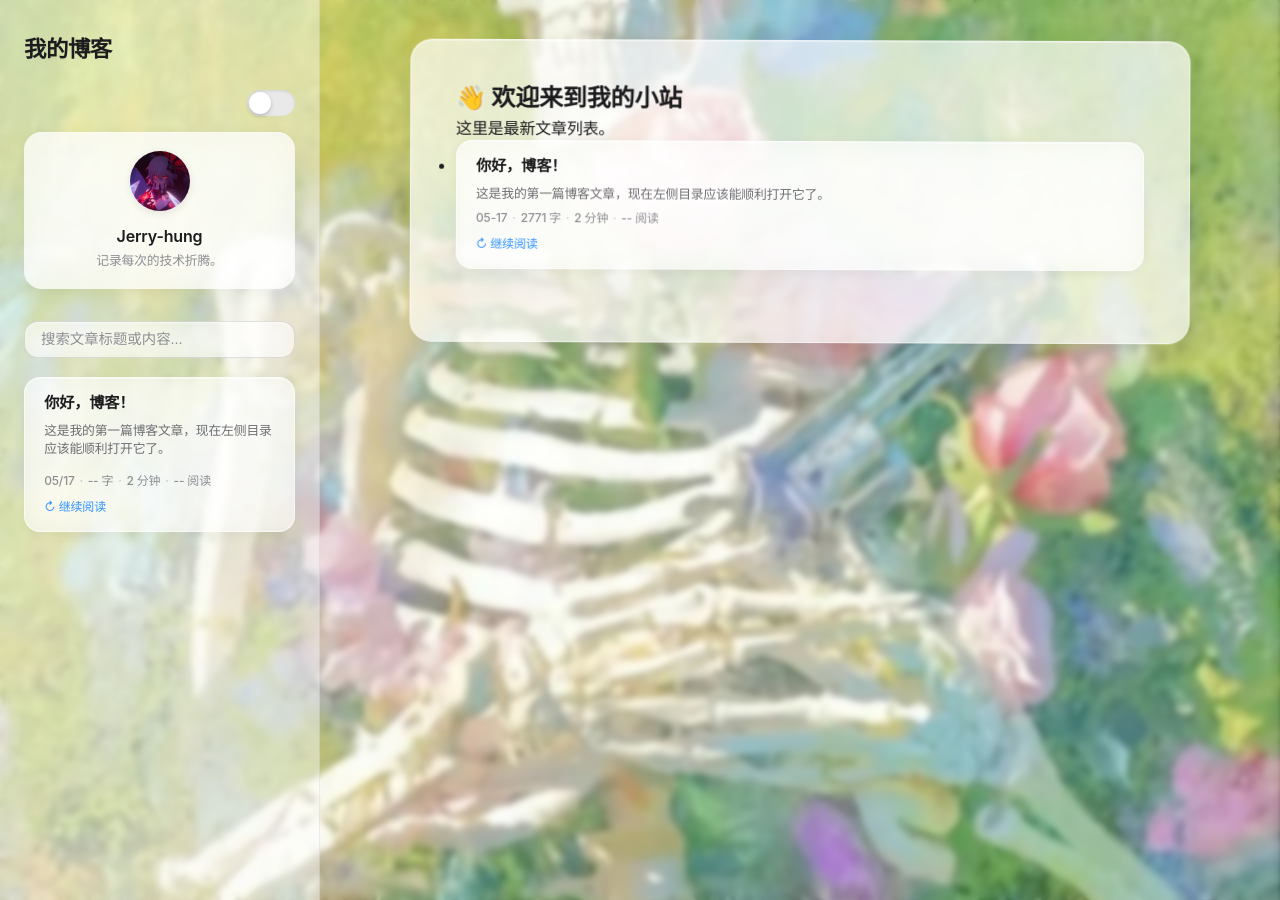
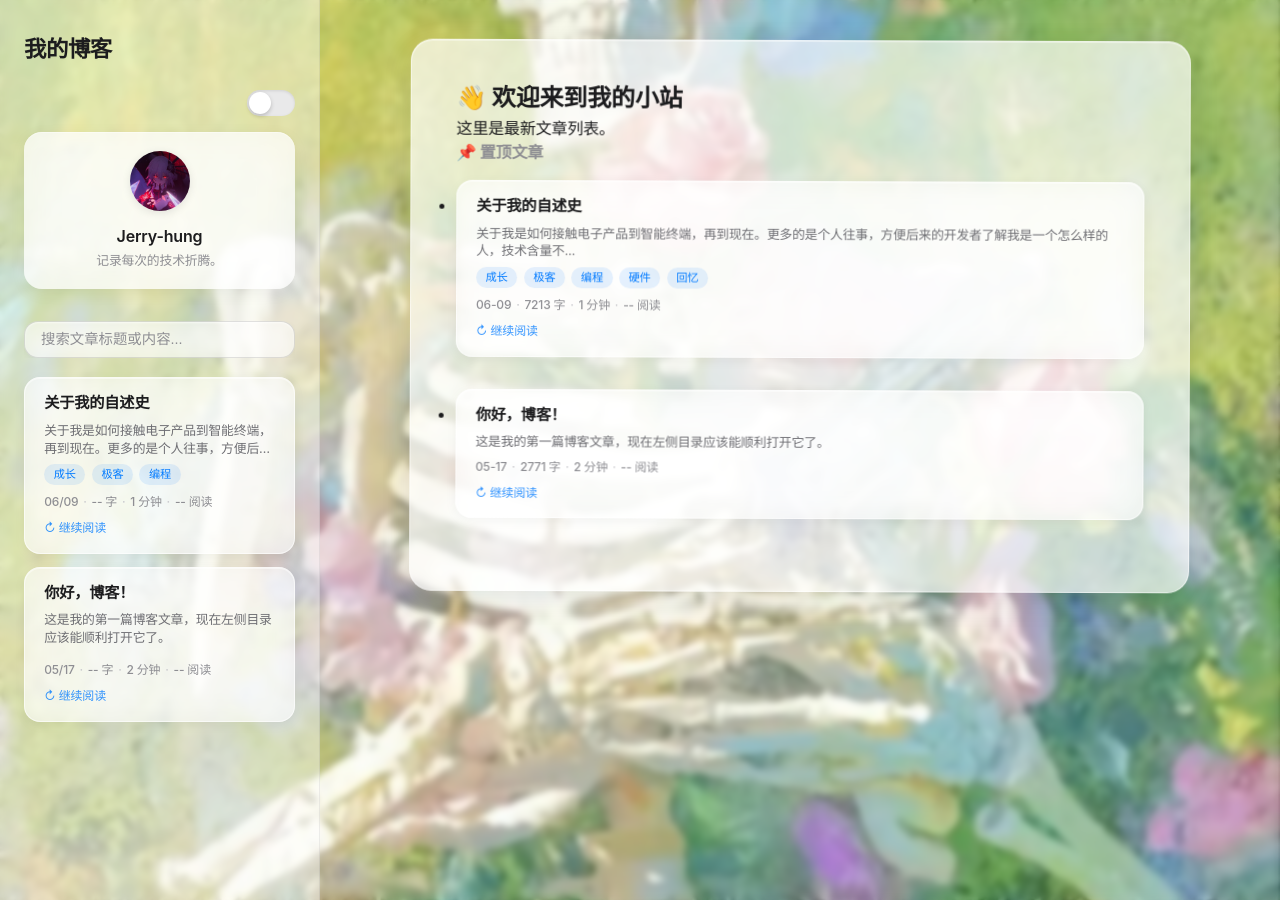
Before and after one commit to Jerry-Hang/Jerry-Hang.github.io, a Jekyll site: the page built from index.html, in a window 1280 px wide. Built offline with Jekyll 4.4.1, drawn with Linux system fonts in a browser that asks for light colours.

Commit message:
关于我的自述史

```diff
--- a/_posts/2026-06-07.md
+++ b/_posts/2026-06-07-关于我的自述史.md
@@ -1,6 +1,6 @@
 ---
 layout: post
-title: "一位年轻极客的自述史"
+title: "关于我的自述史"
 date: 2026-06-09
 categories: 个人
 tags: [成长, 极客, 编程, 硬件, 回忆]
```
